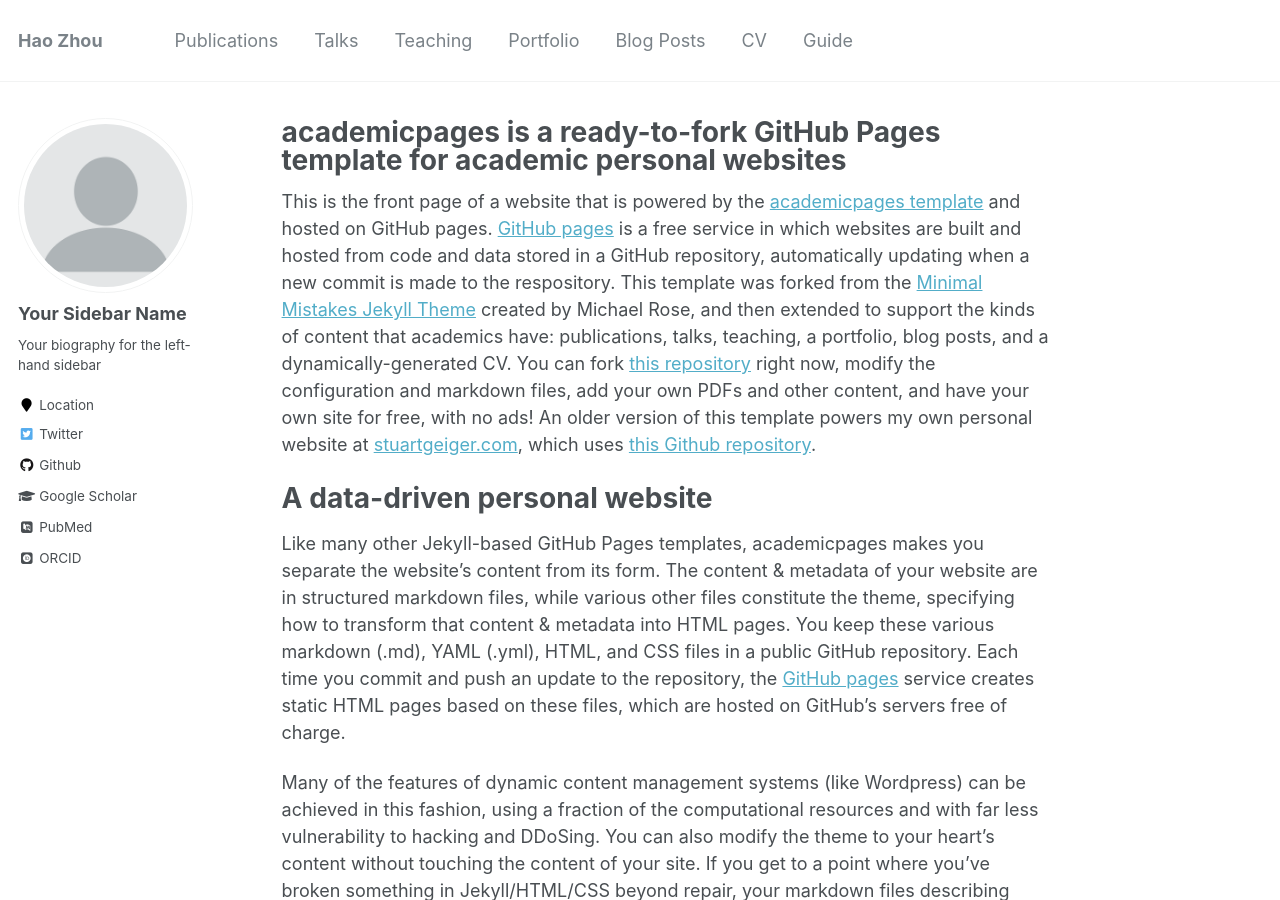
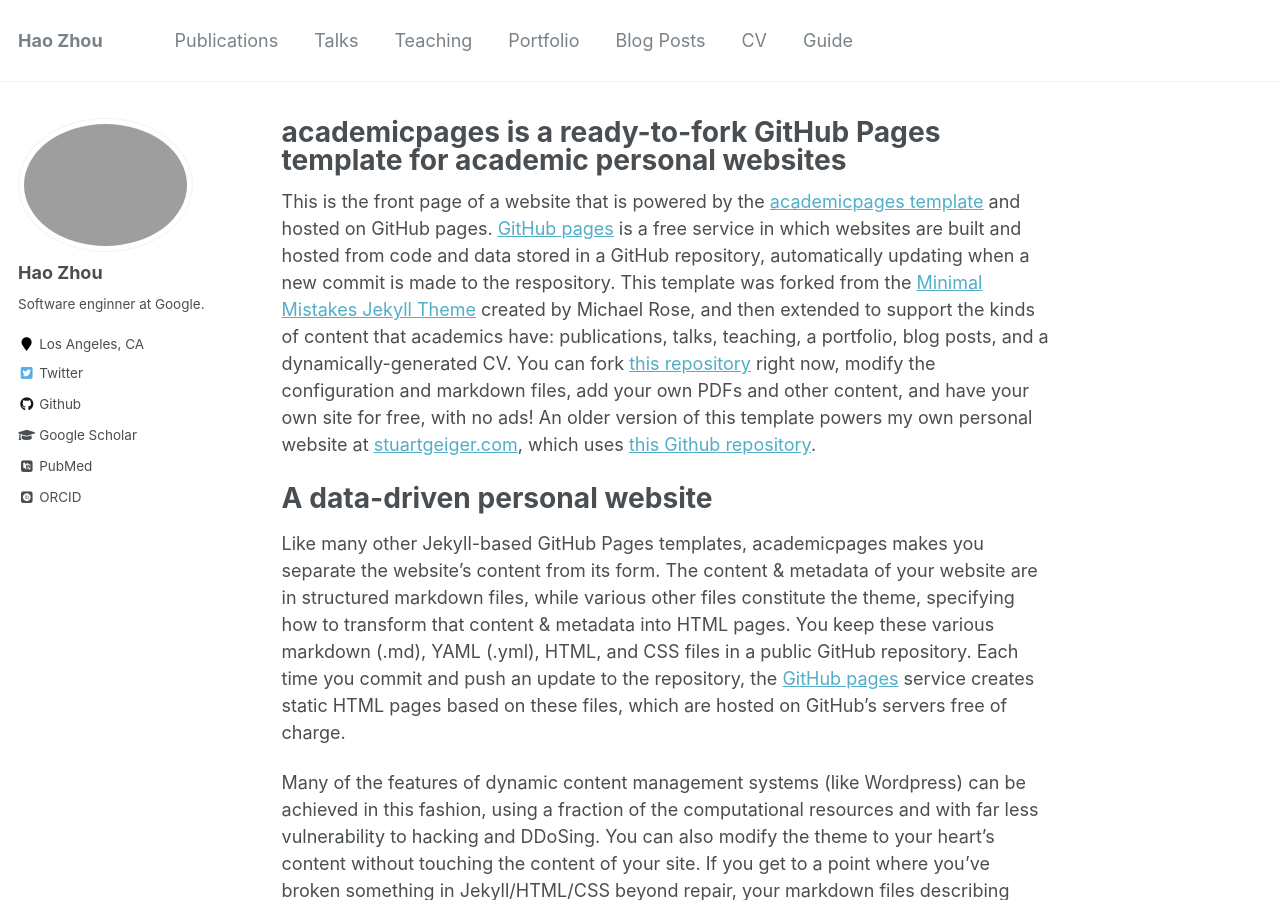
Before and after one commit to zhhoper/zhhoper.github.io, a Jekyll site: the page built from _pages/about.md, in a window 1280 px wide and 900 px high. Built offline with Jekyll 4.4.1, drawn with Linux system fonts in a browser that asks for light colours; some web fonts are replaced.

Commit message:
change sidebar name _config.yml

```diff
--- a/_config.yml
+++ b/_config.yml
@@ -80,10 +80,10 @@
 
 # Site Author
 author:
-  name             : "Your Sidebar Name"
-  avatar           : "profile.png"
-  bio              : "Your biography for the left-hand sidebar"
-  location         : "Location"
+  name             : "Hao Zhou"
+  avatar           : "HaoZhou.JPG"
+  bio              : "Software enginner at Google."
+  location         : "Los Angeles, CA"
   employer         :
   pubmed           : "https://www.ncbi.nlm.nih.gov/pubmed/?term=john+snow"
   googlescholar    : "http://yourfullgooglescholarurl.com"
```
